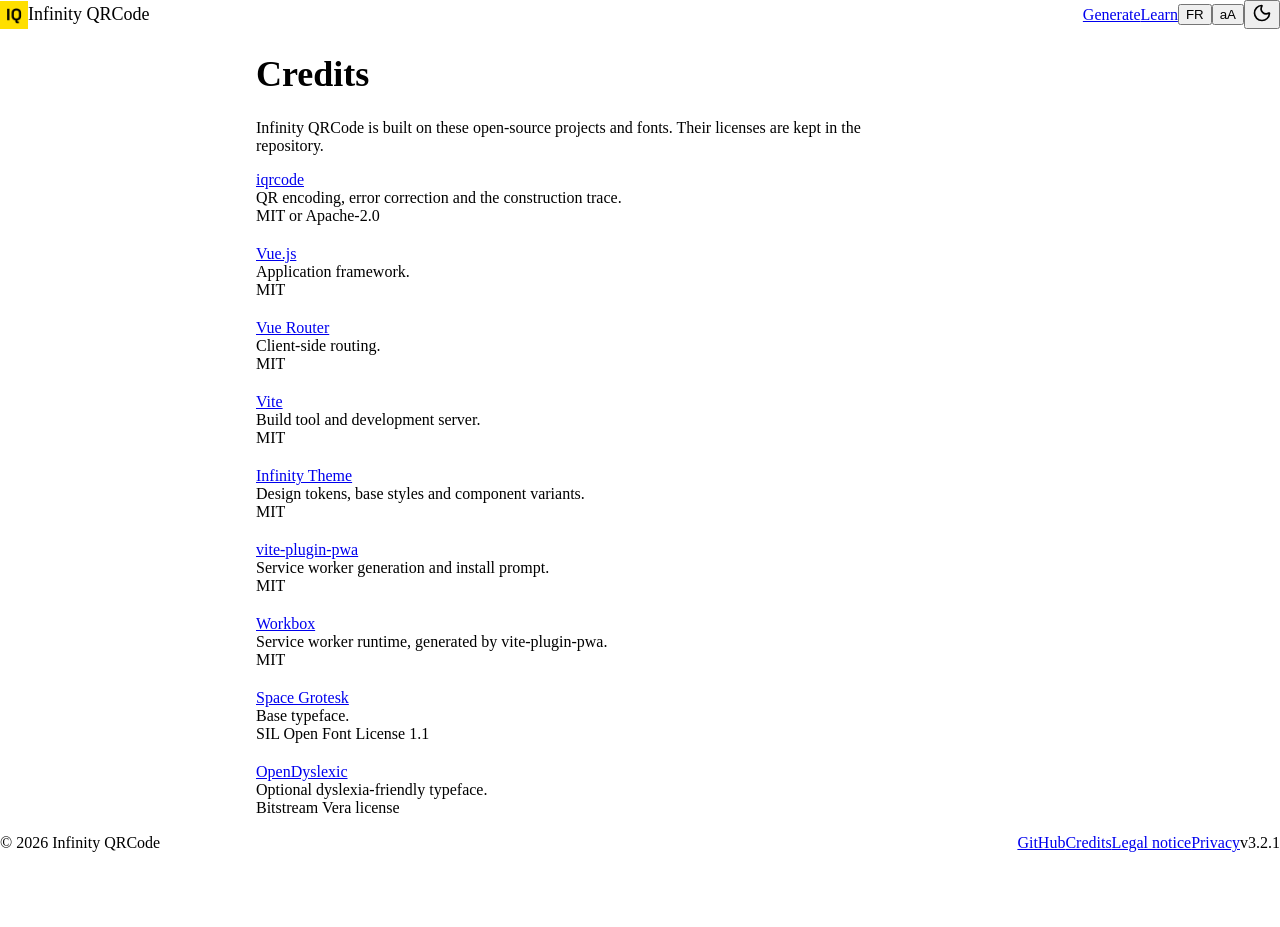
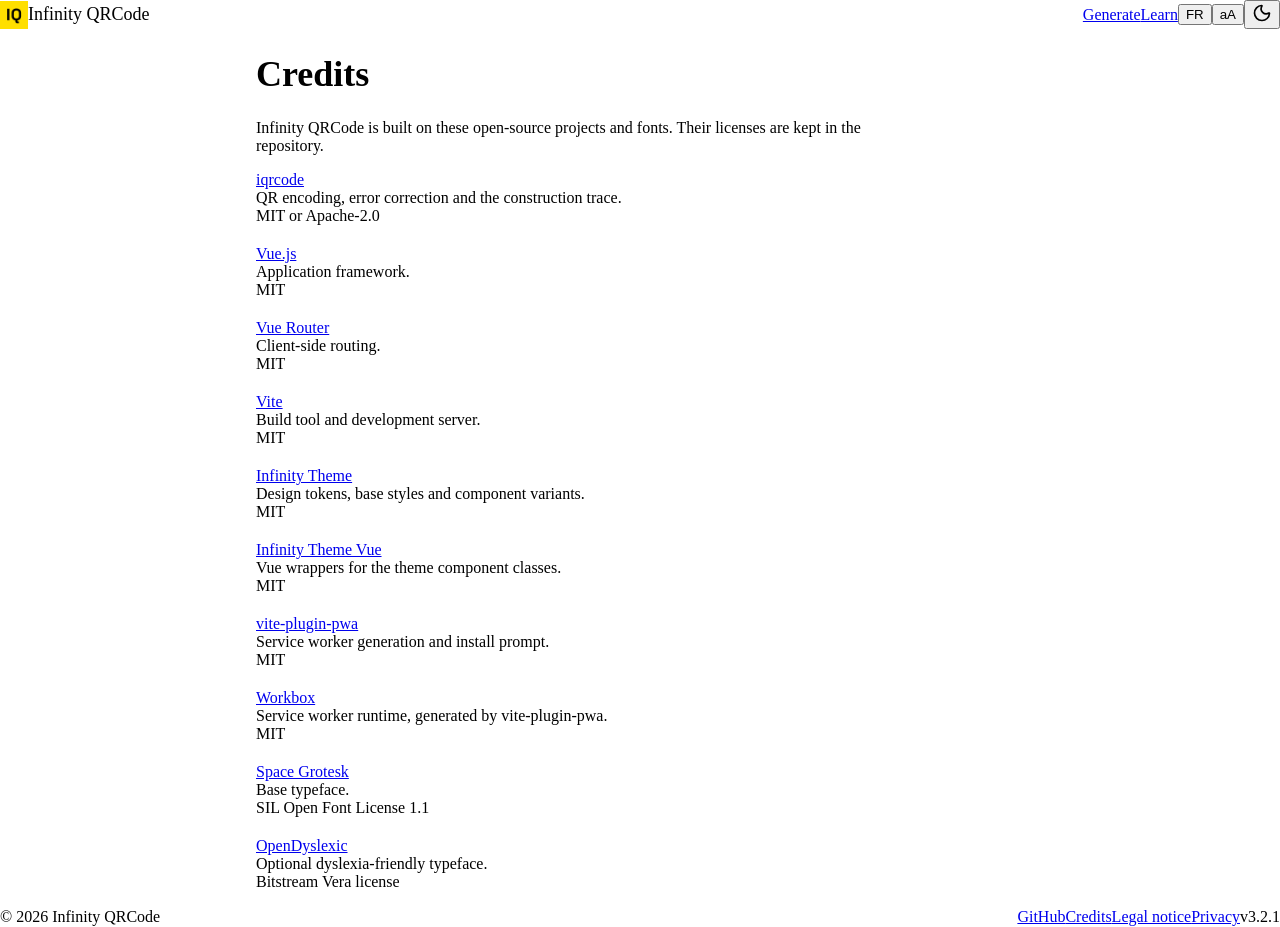
Before and after one commit to FortyTwo-Dev/infinity-qrcode, a Vue app: page /credits in a window 1280 px wide. Before the commit the page ends 853 px from the top, so only its background shows below. Built offline with nearby package versions, Linux system fonts and the light colour scheme.

Commit message:
fix(credits): add missing theme vue entry

```diff
--- a/src/locales/en.ts
+++ b/src/locales/en.ts
@@ -349,6 +349,7 @@ export default {
       vueRouter: 'Client-side routing.',
       vite: 'Build tool and development server.',
       infinityTheme: 'Design tokens, base styles and component variants.',
+      infinityThemeVue: 'Vue wrappers for the theme component classes.',
       vitePwa: 'Service worker generation and install prompt.',
       workbox: 'Service worker runtime, generated by vite-plugin-pwa.',
       spaceGrotesk: 'Base typeface.',
--- a/src/locales/fr.ts
+++ b/src/locales/fr.ts
@@ -356,6 +356,7 @@ export default {
       vueRouter: 'Routage côté client.',
       vite: 'Outil de build et serveur de développement.',
       infinityTheme: 'Jetons de design, styles de base et variantes de composants.',
+      infinityThemeVue: 'Wrappers Vue pour les classes des composants du thème.',
       vitePwa: 'Génération du service worker et invite d\u2019installation.',
       workbox: 'Runtime du service worker, généré par vite-plugin-pwa.',
       spaceGrotesk: 'Police de base.',
--- a/src/views/CreditsView.vue
+++ b/src/views/CreditsView.vue
@@ -13,6 +13,12 @@ const CREDITS: readonly Credit[] = [
     'credits.roles.infinityTheme',
     'MIT',
     'https://github.com/InfinityLib/infinity-theme',
+  ],
+  [
+    'Infinity Theme Vue',
+    'credits.roles.infinityThemeVue',
+    'MIT',
+    'https://github.com/InfinityLib/infinity-theme-vue',
   ],
   ['vite-plugin-pwa', 'credits.roles.vitePwa', 'MIT', 'https://vite-pwa-org.netlify.app'],
   ['Workbox', 'credits.roles.workbox', 'MIT', 'https://developer.chrome.com/docs/workbox'],
```
Also changed, not shown: 1 other file (tests, documents, lock files or other folders).
